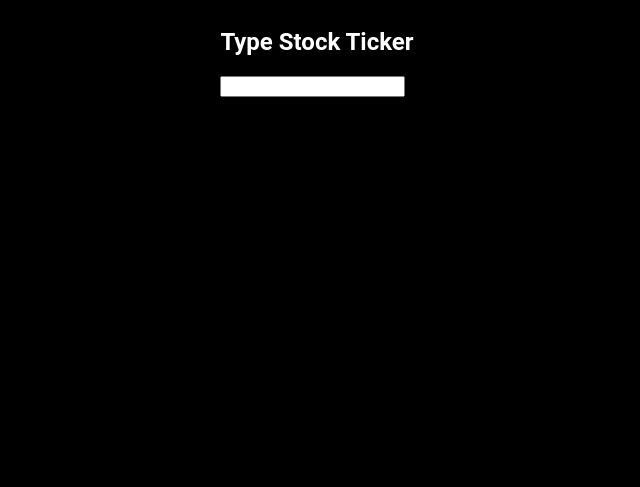
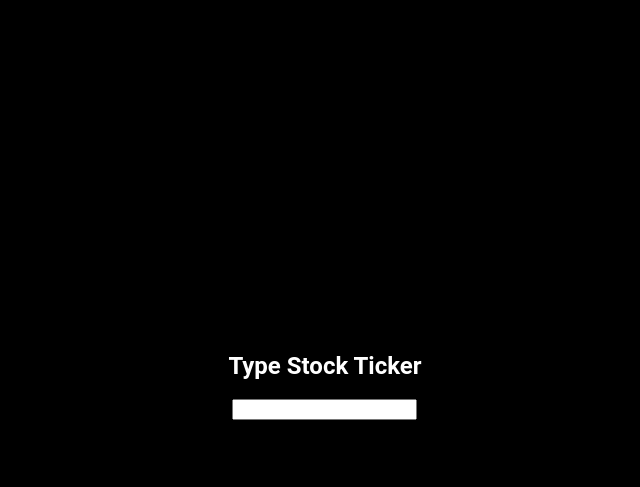
Before and after one commit to onthegocode/stockticker, a plain HTML site: page index.html in a window 1280 px wide. Shown: the whole page, without its empty margins (323-963 px from the left). Drawn offline with Linux system fonts and the light colour scheme.

Commit message:
Update style.css

```diff
--- a/style.css
+++ b/style.css
@@ -4,10 +4,17 @@ body {
   color: white;
   display: grid;
   place-items: center;
+  height: 100vh;
+  width: 100vw;
 }
 h1 {
   font-size: 3rem;
   color: gold;
+}
+main {
+  display: flex;
+  flex-direction: column;
+  align-items: center;
 }
 .tracker {
   font-size: 1.4rem;
```
